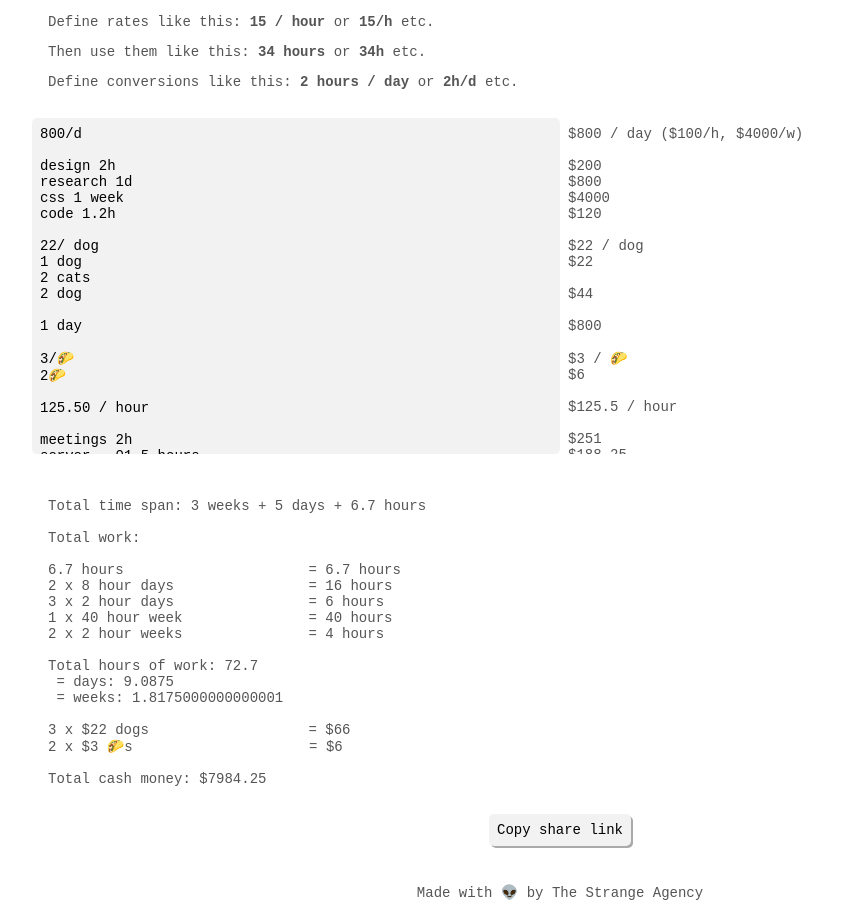
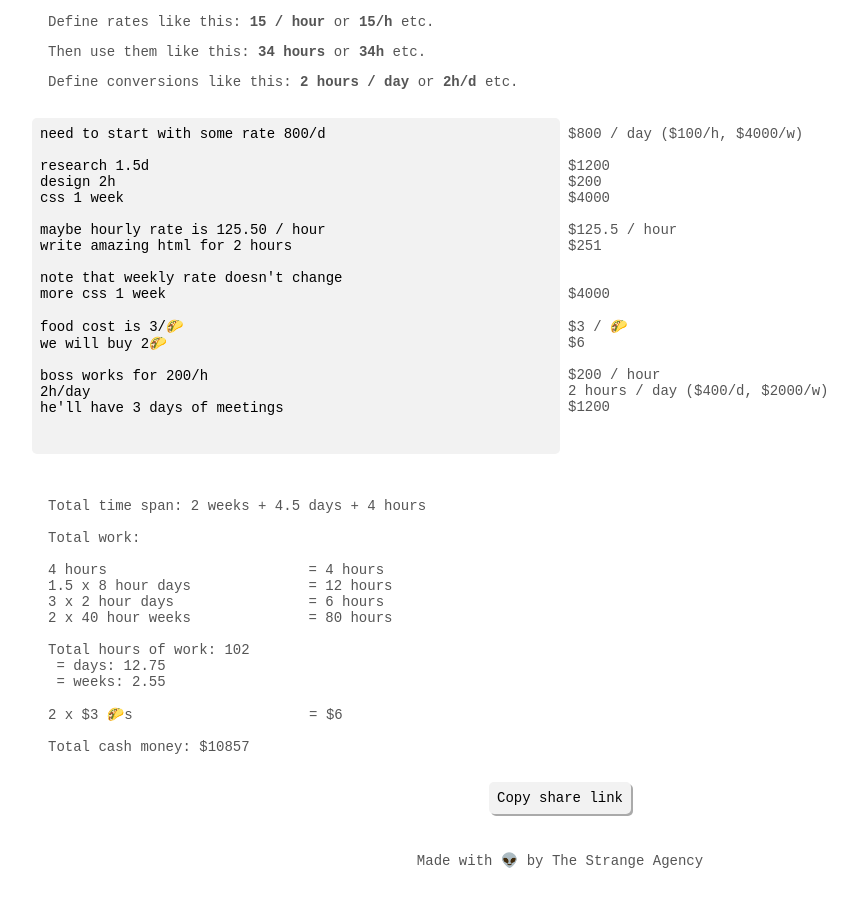
Before and after one commit to lucaskuzma/estimate.express, a React (Create React App) app: page / in a window 1280 px wide. Shown: the whole page, without its empty margins (80-937 px from the left). After the commit the page ends 883 px from the top, so only its background shows below. Built offline with nearby package versions, Linux system fonts and the light colour scheme.

Commit message:
update example

```diff
--- a/src/App.js
+++ b/src/App.js
@@ -16,36 +16,24 @@ class App extends Component {
       const query = search.substr(3);
       value = b64DecodeUnicode(query);
     } else {
-      value = `800/d
+      value = `need to start with some rate 800/d
 
+research 1.5d
 design 2h
-research 1d
 css 1 week
-code 1.2h
 
-22/ dog
-1 dog
-2 cats
-2 dog
+maybe hourly rate is 125.50 / hour
+write amazing html for 2 hours
 
-1 day
+note that weekly rate doesn't change
+more css 1 week
 
-3/🌮
-2🌮
+food cost is 3/🌮
+we will buy 2🌮
 
-125.50 / hour
-
-meetings 2h
-server   01.5 hours
-
-boss works 2h/day
-for 200/h
-
+boss works for 200/h
+2h/day
 he'll have 3 days of meetings
-
-consultant does 2 days / week
-1h/day
-he'll work with us for 2 weeks
 `
     }
 
```
